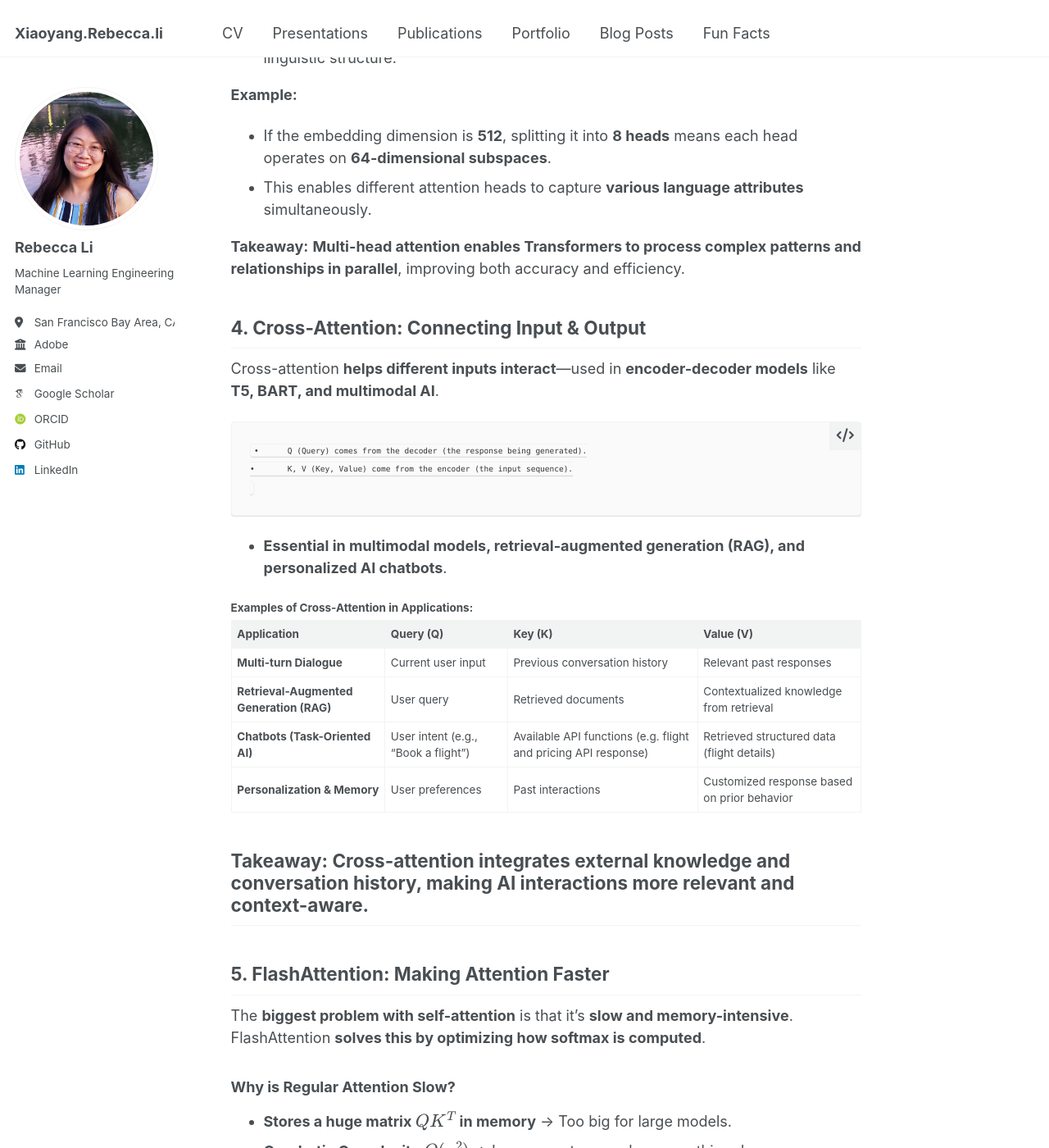
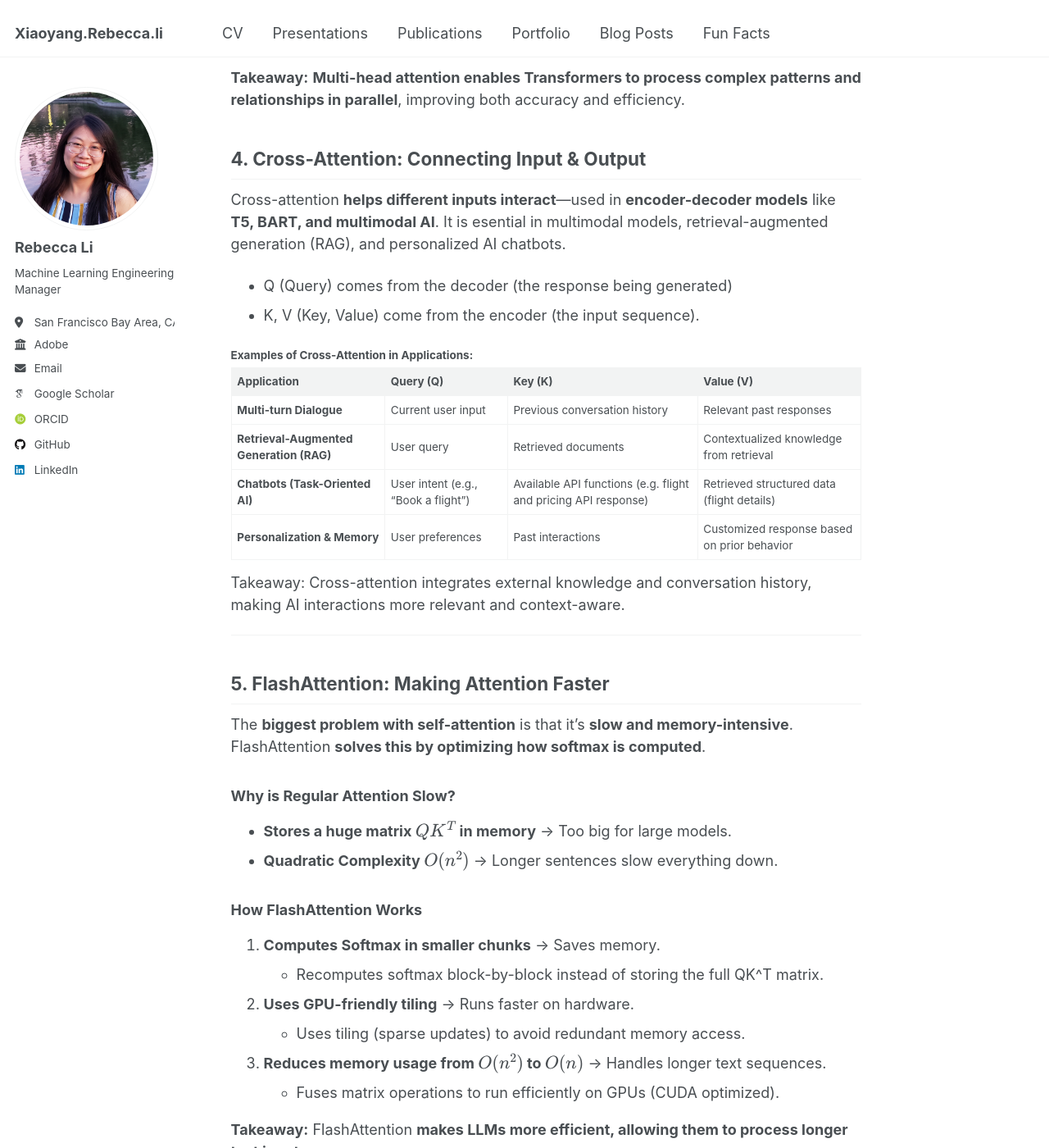
Before and after one commit to Xiaoyang-Rebecca/xiaoyang-rebecca.github.io, a Jekyll site: the page built from _posts/2024-12-10-blog-post-1.md, in a window 1280 px wide and 1400 px high, scrolled down 2086 px. Shown: the whole window at 82% size. Built offline with Jekyll 4.4.1, drawn with Linux system fonts in a browser that asks for light colours; some web fonts are replaced; some of the changed text lies outside the part shown.

Commit message:
finish attension mechanisim

```diff
--- a/_posts/2024-12-10-blog-post-1.md
+++ b/_posts/2024-12-10-blog-post-1.md
@@ -27,7 +27,8 @@
 
 - \\( QK^T  \\) → Measures similarity between queries and keys (how relevant a token is).
 -	\\( sqrt{d_k} \\)  → Scaling factor to prevent large values (stabilizes training).
-- \\( softmax()  \\)→ Converts scores into probabilities (weights for V).
+- \\( softmax()  \\)→ Converts scores into probabilities (attention weights for V).
+-  Weighted Sum →  Final word representation is a sum of important words
 
 **Takeaway:** Attention **helps models understand contextual relationships**, allowing for more **meaningful text generation** by prioritizing relevant information.
 
@@ -71,12 +63,10 @@
 
 
 ## 4. Cross-Attention: Connecting Input & Output
-Cross-attention **helps different inputs interact**—used in **encoder-decoder models** like **T5, BART, and multimodal AI**.
+Cross-attention **helps different inputs interact**—used in **encoder-decoder models** like **T5, BART, and multimodal AI**.  It is esential in multimodal models, retrieval-augmented generation (RAG), and personalized AI chatbots.
 
-	•	Q (Query) comes from the decoder (the response being generated).
-	•	K, V (Key, Value) come from the encoder (the input sequence).
-
-- **Essential in multimodal models, retrieval-augmented generation (RAG), and personalized AI chatbots**.
+- Q (Query) comes from the decoder (the response being generated)
+-	K, V (Key, Value) come from the encoder (the input sequence).
 
 #### **Examples of Cross-Attention in Applications:**
 
@@ -101,11 +90,11 @@
 
 ### **How FlashAttention Works**
 1. **Computes Softmax in smaller chunks** → Saves memory.
-  - Recomputes softmax block-by-block instead of storing the full  QK^T  matrix.
+    - Recomputes softmax block-by-block instead of storing the full  QK^T  matrix.
 2. **Uses GPU-friendly tiling** → Runs faster on hardware.
-  - Uses tiling (sparse updates) to avoid redundant memory access.
+    - Uses tiling (sparse updates) to avoid redundant memory access.
 3. **Reduces memory usage from \\( O(n^2) \\) to \\( O(n) \\)** → Handles longer text sequences.
-  - Fuses matrix operations to run efficiently on GPUs (CUDA optimized).
+    - Fuses matrix operations to run efficiently on GPUs (CUDA optimized).
 
 **Takeaway:** FlashAttention **makes LLMs more efficient, allowing them to process longer text inputs**.
 
```
Also changed, not shown: other parts of _posts/2024-12-10-blog-post-1.md (+3 -13 lines), _posts/2022-02-24-blog-post-1.md (+2 -2 lines), _posts/2025-01-15-blog-post-1.md (+3 -4 lines), figures/posts/mse.png (renamed from _posts/mse.png), figures/posts/pe.png (renamed from _posts/pe.png).
